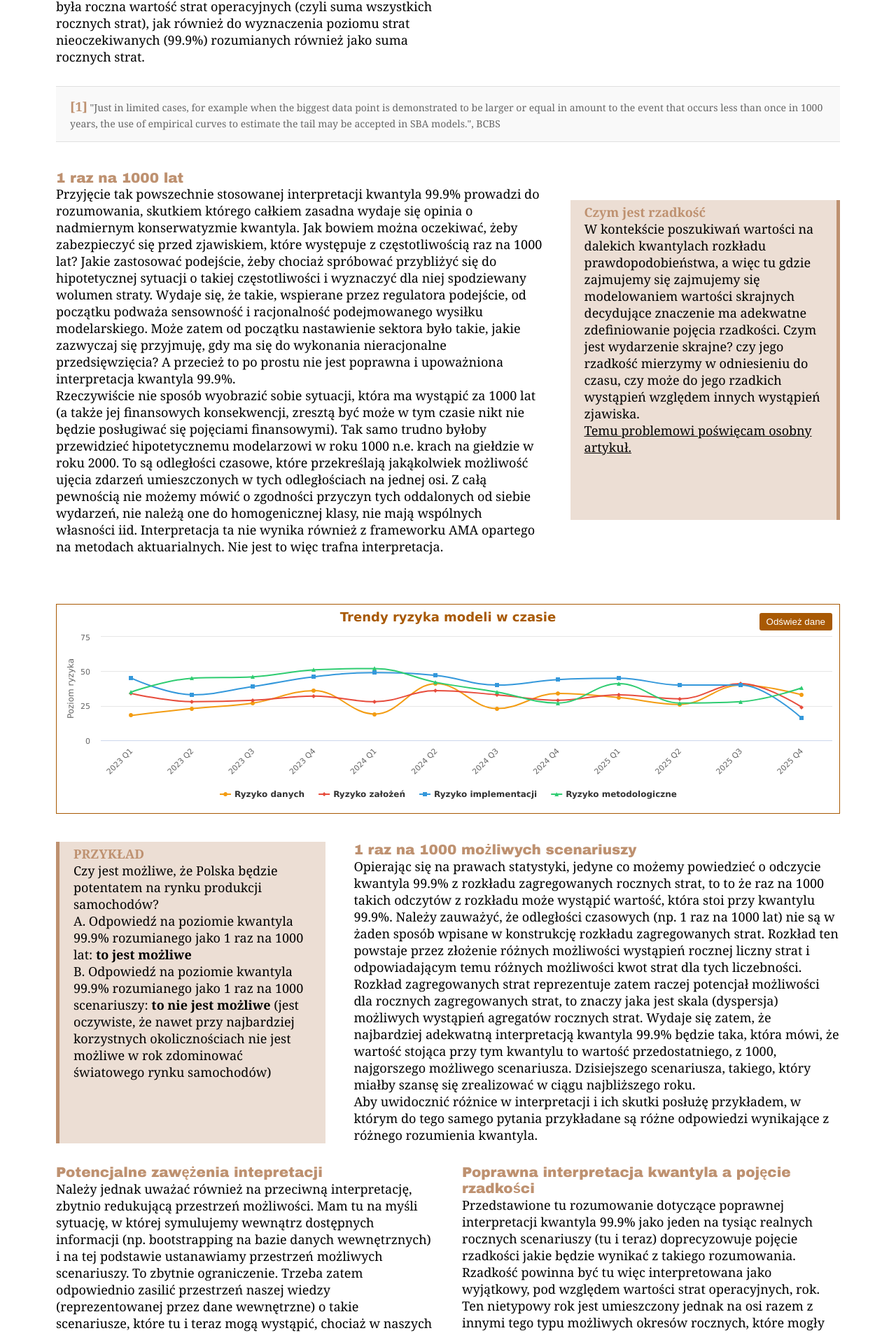
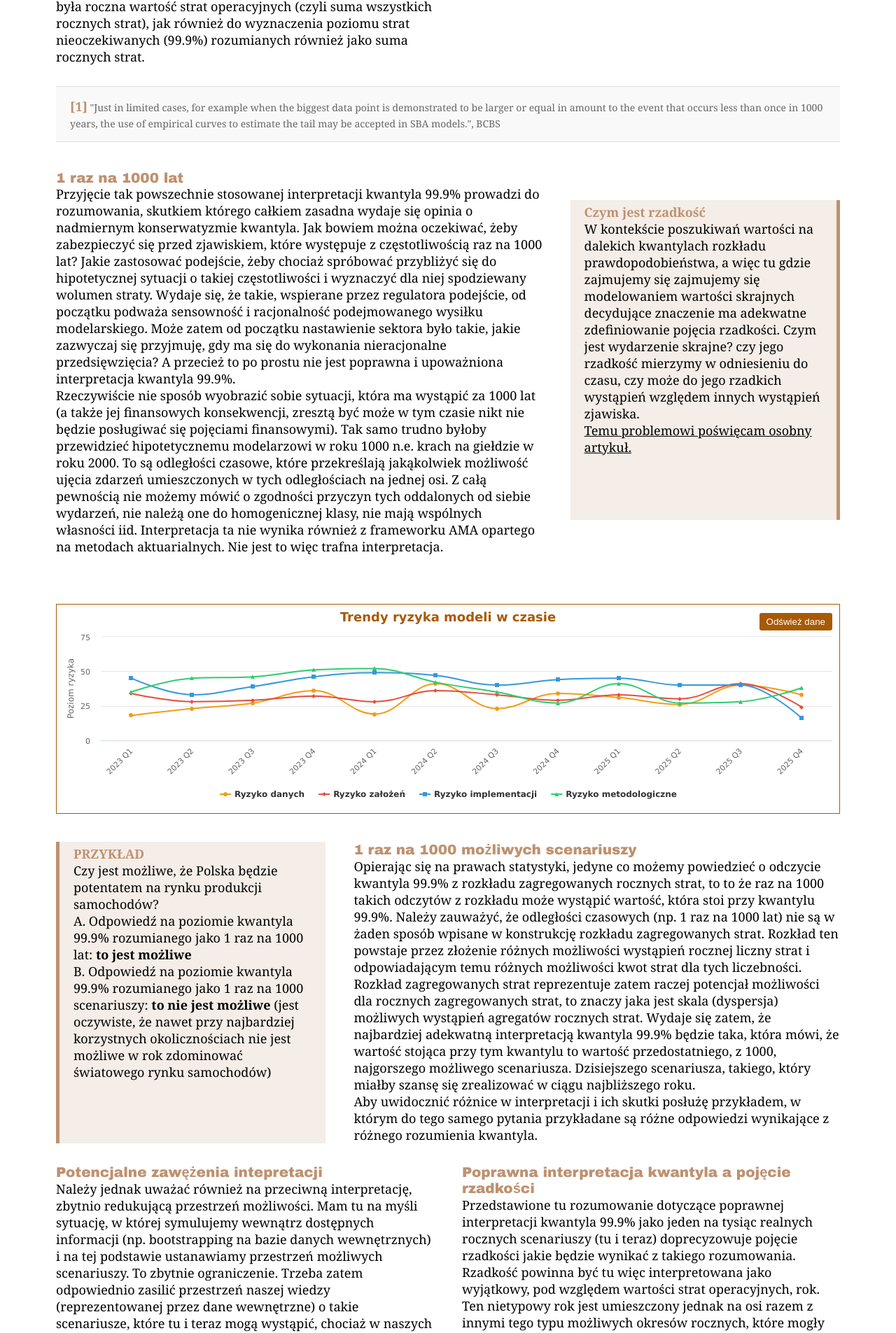
Before and after one commit to MaciejBuczak/risk-research, a Jekyll site: the page built from art-oprisk-kw999_v3_5.md, in a window 1280 px wide. Shown: the part 1131-3036 px from the top of the page at 70% size. Built offline with Jekyll 4.4.1, drawn with Linux system fonts in a browser that asks for light colours.

Commit message:
Update art-oprisk-kw999-layout_v3_5.html

```diff
--- a/_layouts/art-oprisk-kw999-layout_v3_5.html
+++ b/_layouts/art-oprisk-kw999-layout_v3_5.html
@@ -950,7 +950,7 @@
           </div>
 
           <!-- Element O 3.2 -->
-          <div class="ryzmod-orange-box" style="width: 35%; background-color: #ecded4; margin-top: 43px; margin-bottom: 80px; padding-left: 20px; padding-right: 20px; padding-top: 5px; padding-bottom: 5px; border-right: 5px solid #be9170; position: relative;">
+          <div class="ryzmod-orange-box" style="width: 35%; background-color: #f5ede7; margin-top: 43px; margin-bottom: 80px; padding-left: 20px; padding-right: 20px; padding-top: 5px; padding-bottom: 5px; border-right: 5px solid #be9170; position: relative;">
             <h3 style="color: #be9170;">Czym jest rzadkość</h3>
             <p>W kontekście poszukiwań wartości na dalekich kwantylach rozkładu prawdopodobieństwa, a więc tu gdzie zajmujemy się zajmujemy się modelowaniem wartości skrajnych decydujące znaczenie ma adekwatne zdefiniowanie pojęcia rzadkości. Czym jest wydarzenie skrajne? czy jego rzadkość mierzymy w odniesieniu do czasu, czy może do jego rzadkich wystąpień względem innych wystąpień zjawiska.</p>
           <p><u>Temu problemowi poświęcam osobny artykuł.</u></p>
@@ -1165,7 +1165,7 @@
         <!-- NOWE ELEMENTY: O5.1 i T 5.2 -->
         <div class="ryzmod-o51-container" style="gap: 20px;">
           <!-- Kolorowy prostokąt po lewej -->
-          <div class="ryzmod-o51-box" style="background-color: #ecded4; padding-left: 20px; padding-right: 20px; padding-top: 5px; padding-bottom: 5px; border-left: 5px solid #be9170">
+          <div class="ryzmod-o51-box" style="background-color: #f5ede7; padding-left: 20px; padding-right: 20px; padding-top: 5px; padding-bottom: 5px; border-left: 5px solid #be9170">
             <h3 style="color: #be9170;">PRZYKŁAD</h3>
             <p>Czy jest możliwe, że Polska będzie potentatem na rynku produkcji samochodów?</p>
             <p>A. Odpowiedź na poziomie kwantyla 99.9% rozumianego jako 1 raz na 1000 lat: <b>to jest możliwe</b></p>
```
